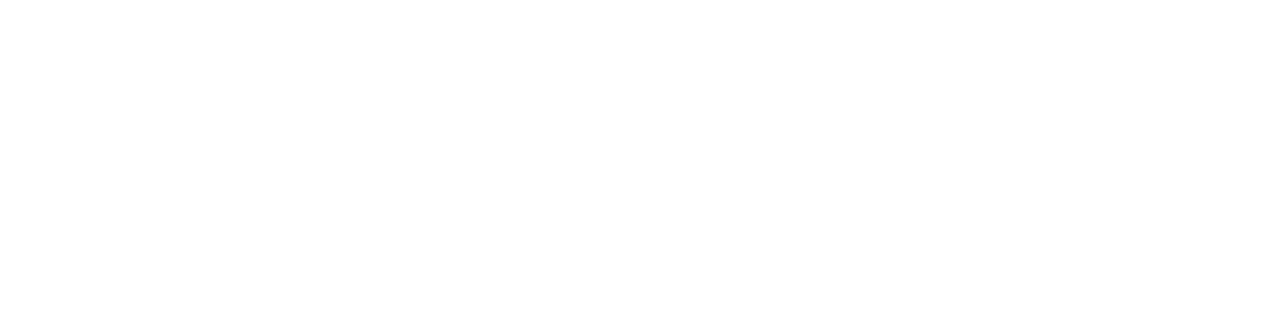
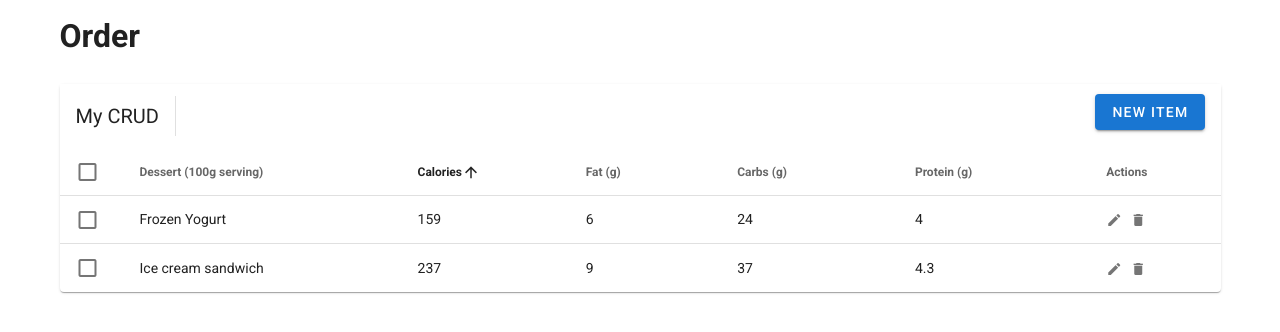
Before and after one commit to imotD/ElectronJs-basic, a Vue app: page /order in a window 1280 px wide. Shown: the top 332 px of the page. Built offline with nearby package versions, Linux system fonts and the light colour scheme.

Commit message:
fix : detail and add order

```diff
--- a/src/router/index.js
+++ b/src/router/index.js
@@ -18,6 +18,15 @@
     // which is lazy-loaded when the route is visited.
     component: () =>
       import(/* webpackChunkName: "detail" */ "../views/Detail.vue")
+  },
+  {
+    path: "/order/",
+    name: "Order",
+    // route level code-splitting
+    // this generates a separate chunk (about.[hash].js) for this route
+    // which is lazy-loaded when the route is visited.
+    component: () =>
+      import(/* webpackChunkName: "Order" */ "../views/Order.vue")
   }
 ];
 
--- a/src/views/Detail.vue
+++ b/src/views/Detail.vue
@@ -18,6 +18,15 @@
             max-height="300"
             lazy-src="https://picsum.photos/id/11/10/12"
             :src="data.image"
+            aspect-ratio="1"
+          >
+            <template v-slot:placeholder>
+              <v-row class="fill-height ma-0" align="center" justify="center">
+                <v-progress-circular
+                  indeterminate
+                  color="grey lighten-5"
+                ></v-progress-circular>
+              </v-row> </template
           ></v-img>
         </v-col>
         <v-col cols="12" md="6">
--- /dev/null
+++ b/src/views/Order.vue
@@ -0,0 +1,251 @@
+<template>
+  <div>
+    <v-container>
+      <v-row>
+        <v-col cols="12">
+          <h1>Order</h1>
+        </v-col>
+      </v-row>
+      <v-row>
+        <v-col cols="12">
+          <v-data-table
+            v-model="selected"
+            :single-select="singleSelect"
+            show-select
+            hide-default-footer
+            :headers="headers"
+            :items="desserts"
+            sort-by="calories"
+            class="elevation-1"
+          >
+            <template v-slot:top>
+              <v-toolbar flat>
+                <v-toolbar-title>My CRUD</v-toolbar-title>
+                <v-divider class="mx-4" inset vertical></v-divider>
+                <v-spacer></v-spacer>
+                <v-dialog v-model="dialog" max-width="500px">
+                  <template v-slot:activator="{ on, attrs }">
+                    <v-btn
+                      color="primary"
+                      dark
+                      class="mb-2"
+                      v-bind="attrs"
+                      v-on="on"
+                    >
+                      New Item
+                    </v-btn>
+                  </template>
+                  <v-card>
+                    <v-card-title>
+                      <span class="text-h5">{{ formTitle }}</span>
+                    </v-card-title>
+
+                    <v-card-text>
+                      <v-container>
+                        <v-row>
+                          <v-col cols="12" sm="6" md="4">
+                            <v-text-field
+                              v-model="editedItem.name"
+                              label="Dessert name"
+                            ></v-text-field>
+                          </v-col>
+                          <v-col cols="12" sm="6" md="4">
+                            <v-text-field
+                              v-model="editedItem.calories"
+                              label="Calories"
+                            ></v-text-field>
+                          </v-col>
+                          <v-col cols="12" sm="6" md="4">
+                            <v-text-field
+                              v-model="editedItem.fat"
+                              label="Fat (g)"
+                            ></v-text-field>
+                          </v-col>
+                          <v-col cols="12" sm="6" md="4">
+                            <v-text-field
+                              v-model="editedItem.carbs"
+                              label="Carbs (g)"
+                            ></v-text-field>
+                          </v-col>
+                          <v-col cols="12" sm="6" md="4">
+                            <v-text-field
+                              v-model="editedItem.protein"
+                              label="Protein (g)"
+                            ></v-text-field>
+                          </v-col>
+                        </v-row>
+                      </v-container>
+                    </v-card-text>
+
+                    <v-card-actions>
+                      <v-spacer></v-spacer>
+                      <v-btn color="blue darken-1" text @click="close">
+                        Cancel
+                      </v-btn>
+                      <v-btn color="blue darken-1" text @click="save">
+                        Save
+                      </v-btn>
+                    </v-card-actions>
+                  </v-card>
+                </v-dialog>
+                <v-dialog v-model="dialogDelete" max-width="500px">
+                  <v-card>
+                    <v-card-title class="text-h5"
+                      >Are you sure you want to delete this item?</v-card-title
+                    >
+                    <v-card-actions>
+                      <v-spacer></v-spacer>
+                      <v-btn color="blue darken-1" text @click="closeDelete"
+                        >Cancel</v-btn
+                      >
+                      <v-btn
+                        color="blue darken-1"
+                        text
+                        @click="deleteItemConfirm"
+                        >OK</v-btn
+                      >
+                      <v-spacer></v-spacer>
+                    </v-card-actions>
+                  </v-card>
+                </v-dialog>
+              </v-toolbar>
+            </template>
+            <template v-slot:item.actions="{ item }">
+              <v-icon small class="mr-2" @click="editItem(item)">
+                mdi-pencil
+              </v-icon>
+              <v-icon small @click="deleteItem(item)"> mdi-delete </v-icon>
+            </template>
+            <template v-slot:no-data>
+              <v-btn color="primary" @click="initialize"> Reset </v-btn>
+            </template>
+          </v-data-table>
+        </v-col>
+      </v-row>
+    </v-container>
+  </div>
+</template>
+
+<script>
+export default {
+  data: () => ({
+    selected: [],
+    singleSelect: false,
+    dialog: false,
+    dialogDelete: false,
+    headers: [
+      {
+        text: "Dessert (100g serving)",
+        align: "start",
+        sortable: false,
+        value: "name"
+      },
+      { text: "Calories", value: "calories" },
+      { text: "Fat (g)", value: "fat" },
+      { text: "Carbs (g)", value: "carbs" },
+      { text: "Protein (g)", value: "protein" },
+      { text: "Actions", value: "actions", sortable: false }
+    ],
+    desserts: [],
+    editedIndex: -1,
+    editedItem: {
+      name: "",
+      calories: 0,
+      fat: 0,
+      carbs: 0,
+      protein: 0
+    },
+    defaultItem: {
+      name: "",
+      calories: 0,
+      fat: 0,
+      carbs: 0,
+      protein: 0
+    }
+  }),
+
+  computed: {
+    formTitle() {
+      return this.editedIndex === -1 ? "New Item" : "Edit Item";
+    }
+  },
+
+  watch: {
+    dialog(val) {
+      val || this.close();
+    },
+    dialogDelete(val) {
+      val || this.closeDelete();
+    }
+  },
+
+  created() {
+    this.initialize();
+  },
+
+  methods: {
+    initialize() {
+      this.desserts = [
+        {
+          name: "Frozen Yogurt",
+          calories: 159,
+          fat: 6.0,
+          carbs: 24,
+          protein: 4.0
+        },
+        {
+          name: "Ice cream sandwich",
+          calories: 237,
+          fat: 9.0,
+          carbs: 37,
+          protein: 4.3
+        }
+      ];
+    },
+
+    editItem(item) {
+      this.editedIndex = this.desserts.indexOf(item);
+      this.editedItem = Object.assign({}, item);
+      this.dialog = true;
+    },
+
+    deleteItem(item) {
+      this.editedIndex = this.desserts.indexOf(item);
+      this.editedItem = Object.assign({}, item);
+      this.dialogDelete = true;
+    },
+
+    deleteItemConfirm() {
+      this.desserts.splice(this.editedIndex, 1);
+      this.closeDelete();
+    },
+
+    close() {
+      this.dialog = false;
+      this.$nextTick(() => {
+        this.editedItem = Object.assign({}, this.defaultItem);
+        this.editedIndex = -1;
+      });
+    },
+
+    closeDelete() {
+      this.dialogDelete = false;
+      this.$nextTick(() => {
+        this.editedItem = Object.assign({}, this.defaultItem);
+        this.editedIndex = -1;
+      });
+    },
+
+    save() {
+      if (this.editedIndex > -1) {
+        Object.assign(this.desserts[this.editedIndex], this.editedItem);
+      } else {
+        this.desserts.push(this.editedItem);
+      }
+      this.close();
+    }
+  }
+};
+</script>
+
+<style lang="scss" scoped></style>
```
